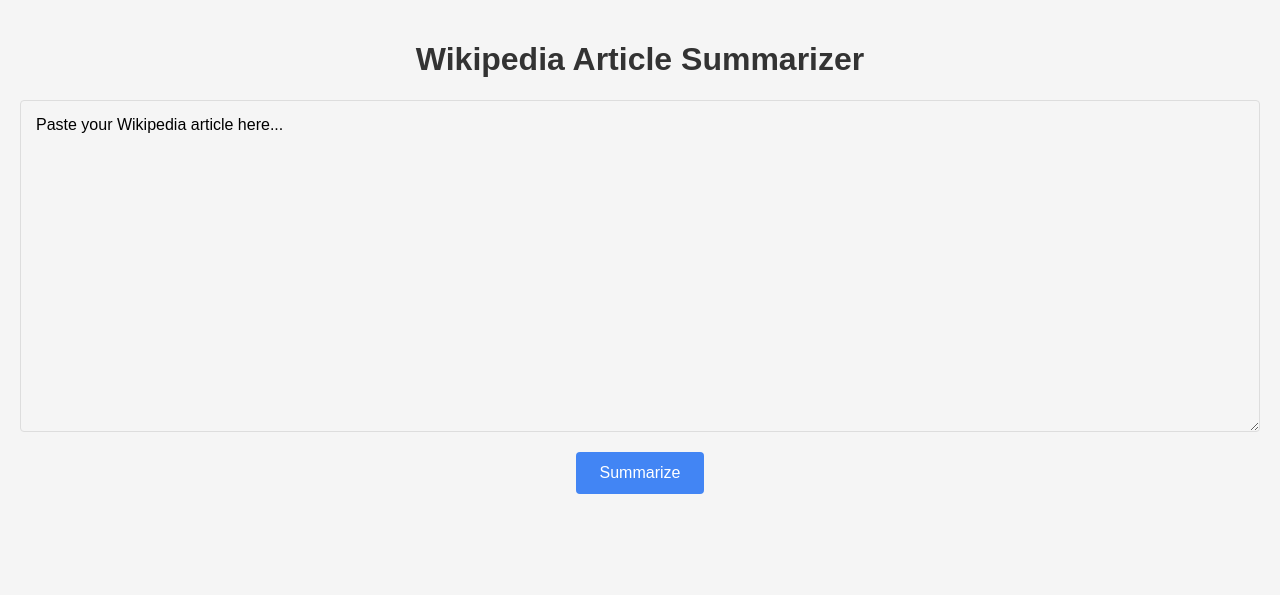
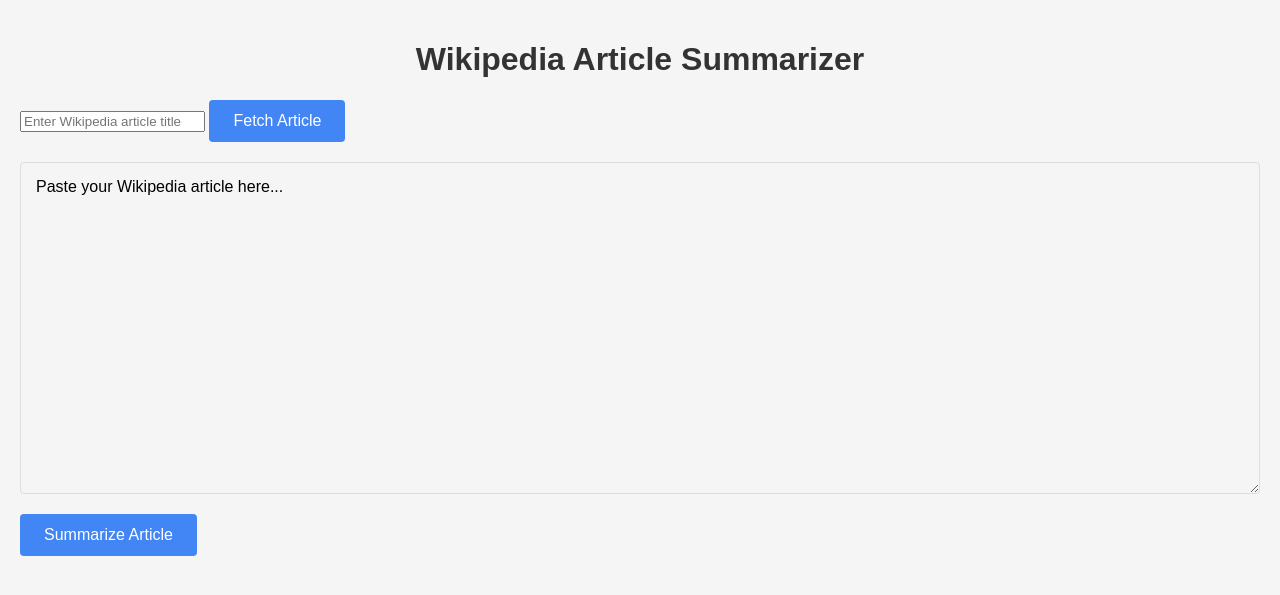
Before and after one commit to jayminwest/tf-ai-development-lesson07, a Flask app: page / in a window 1280 px wide. Shown: the top 595 px of the page. Run offline with Flask 3, Linux system fonts and the light colour scheme; parts of the project's set-up code (start-up, migrations or seed data) failed here and were passed over.

Commit message:
fix: Correct button ID and HTML structure for article fetching and summarizing

```diff
--- a/static/app.js
+++ b/static/app.js
@@ -19,7 +19,7 @@
  * @throws {Error} If article title is empty or network request fails
  */
 document.getElementById('fetch-article').addEventListener('click', async () => {
-    const articleTitleInput = document.querySelector('input[name="article_title"]');
+    const articleTitleInput = document.querySelector('#article-title-input');
     const articleTitle = articleTitleInput.value.trim();
     if (!articleTitle) {
         alert('Please enter a Wikipedia article title.');
--- a/templates/index.html
+++ b/templates/index.html
@@ -19,12 +19,24 @@
 
 {% block content %}
 <h1>Wikipedia Article Summarizer</h1>
+
+<!-- Input for article title -->
+<input type="text" name="article_title" id="article-title-input" placeholder="Enter Wikipedia article title">
+<button id="fetch-article">Fetch Article</button>
+<div id="loading" style="display: none;">Loading...</div>
+
+<!-- Display fetched content -->
+<h2 id="article-title"></h2>
+<pre id="raw-text"></pre>
 <div id="article-content" class="editable" contenteditable="true">
     Paste your Wikipedia article here...
 </div>
-<div class="button-container">
-    <button onclick="summarizeArticle()">Summarize</button>
-</div>
+
+<!-- Button to summarize the article -->
+<button onclick="summarizeArticle()">Summarize Article</button>
+
+<!-- Display summary results -->
+<div id="analysis-results"></div>
 
 <script src="{{ url_for('static', filename='app.js') }}"></script>
 {% endblock %}
```
